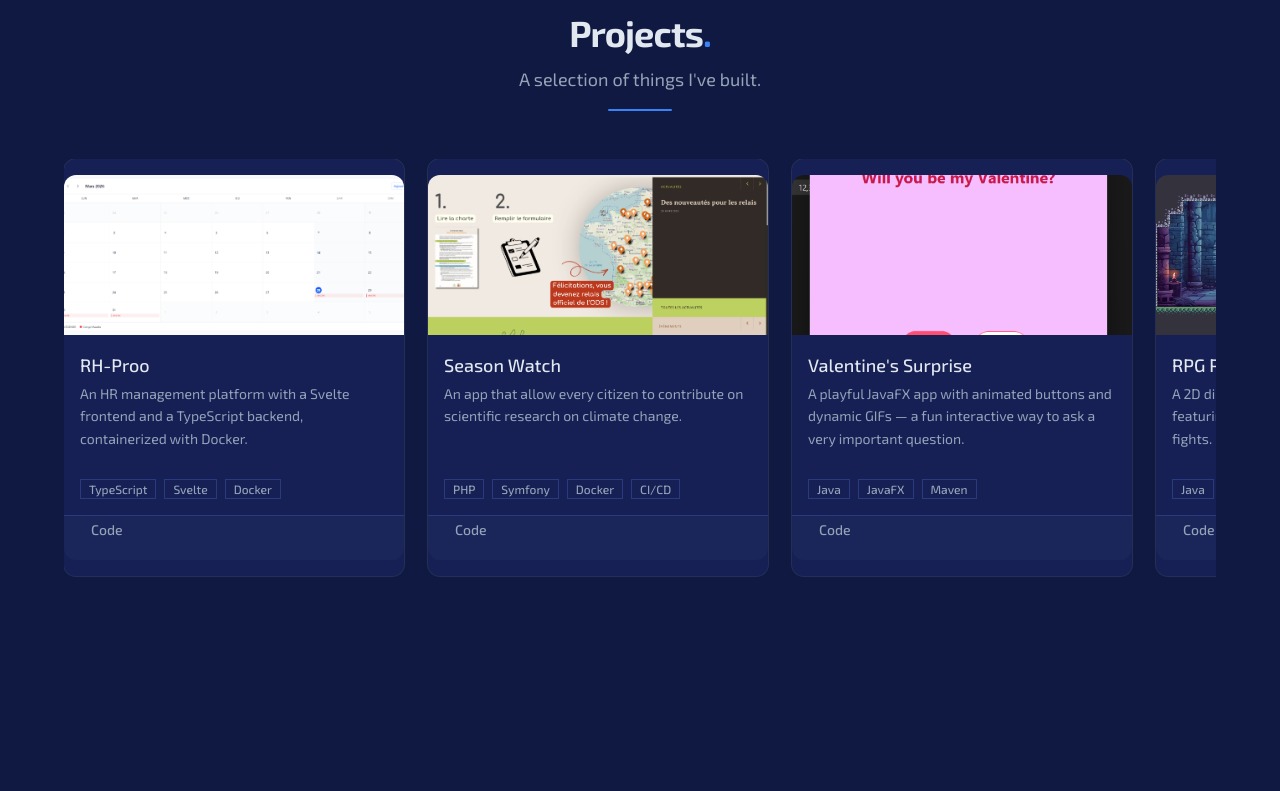
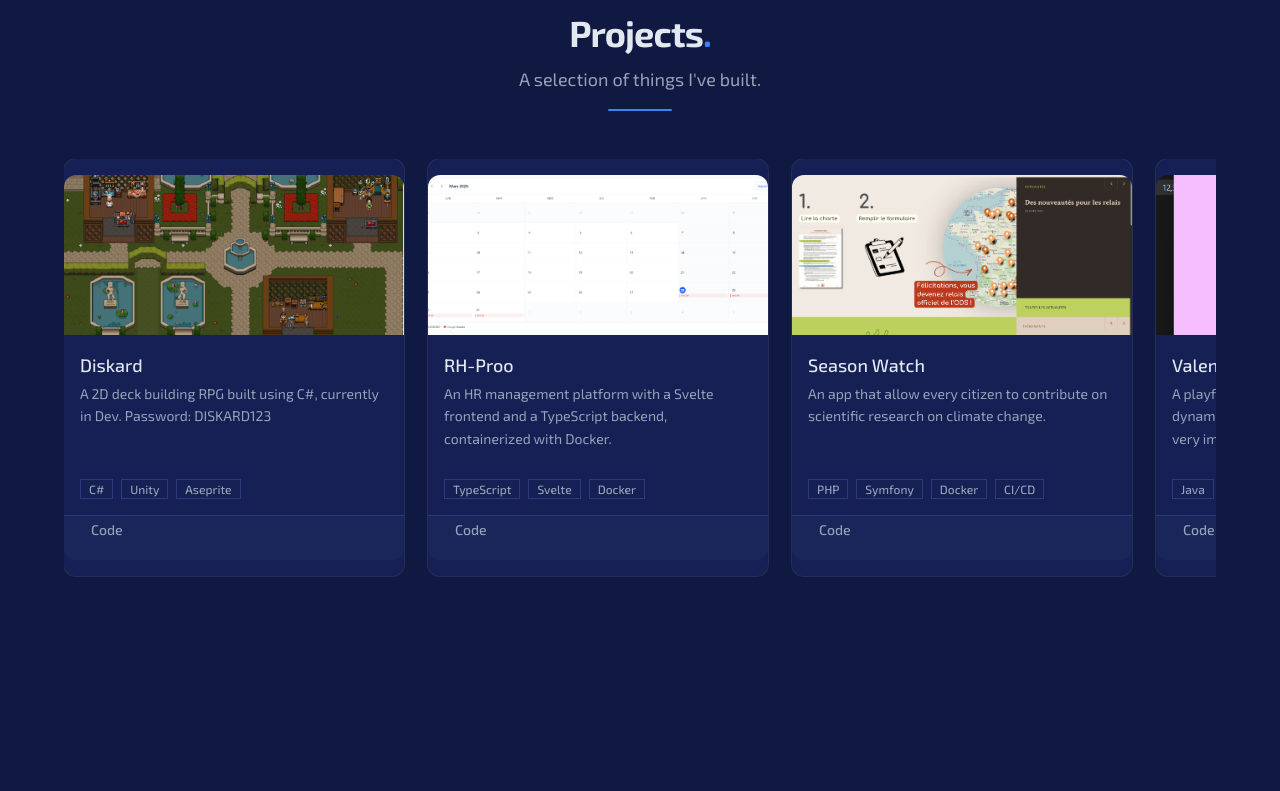
Before and after one commit to Funloi2/Portfolio, a React (Vite) app: page / in a window 1280 px wide. Shown: the part 2000-2791 px from the top of the page. Built offline with nearby package versions, Linux system fonts and the light colour scheme.

Commit message:
add diskard to projects

```diff
--- a/src/data/portfolio.ts
+++ b/src/data/portfolio.ts
@@ -24,6 +24,11 @@ export const experiencesMeta = [
 ];
 
 export const projectsMeta = [
+    {
+        technologies: ["C#", "Unity", "Aseprite"],
+        image: "/Diskard.png",
+        repoUrl: "https://blindcapt.itch.io/diskard",
+    },
     {
         technologies: ["TypeScript", "Svelte", "Docker"],
         "image": "/HRProo.png",
--- a/src/i18n/en.json
+++ b/src/i18n/en.json
@@ -41,6 +41,10 @@
     "subtitle": "A selection of things I've built.",
     "items": [
       {
+        "title": "Diskard",
+        "description": "A 2D deck building RPG built using C#, currently in Dev. Password: DISKARD123"
+      },
+      {
         "title": "RH-Proo",
         "description": "An HR management platform with a Svelte frontend and a TypeScript backend, containerized with Docker."
       },
--- a/src/i18n/fr.json
+++ b/src/i18n/fr.json
@@ -41,6 +41,10 @@
     "subtitle": "Une sélection de ce que j'ai construit.",
     "items": [
       {
+        "title": "Diskard",
+        "description": "Un RPG de deck building fait en C# unity, développement en cours. Mot de passe: DISKARD123"
+      },
+      {
         "title": "RH-Proo",
         "description": "Une plateforme de gestion RH avec un frontend Svelte et un backend TypeScript, conteneurisée avec Docker."
       },
```
Also changed, not shown: public/Diskard.png (added).
